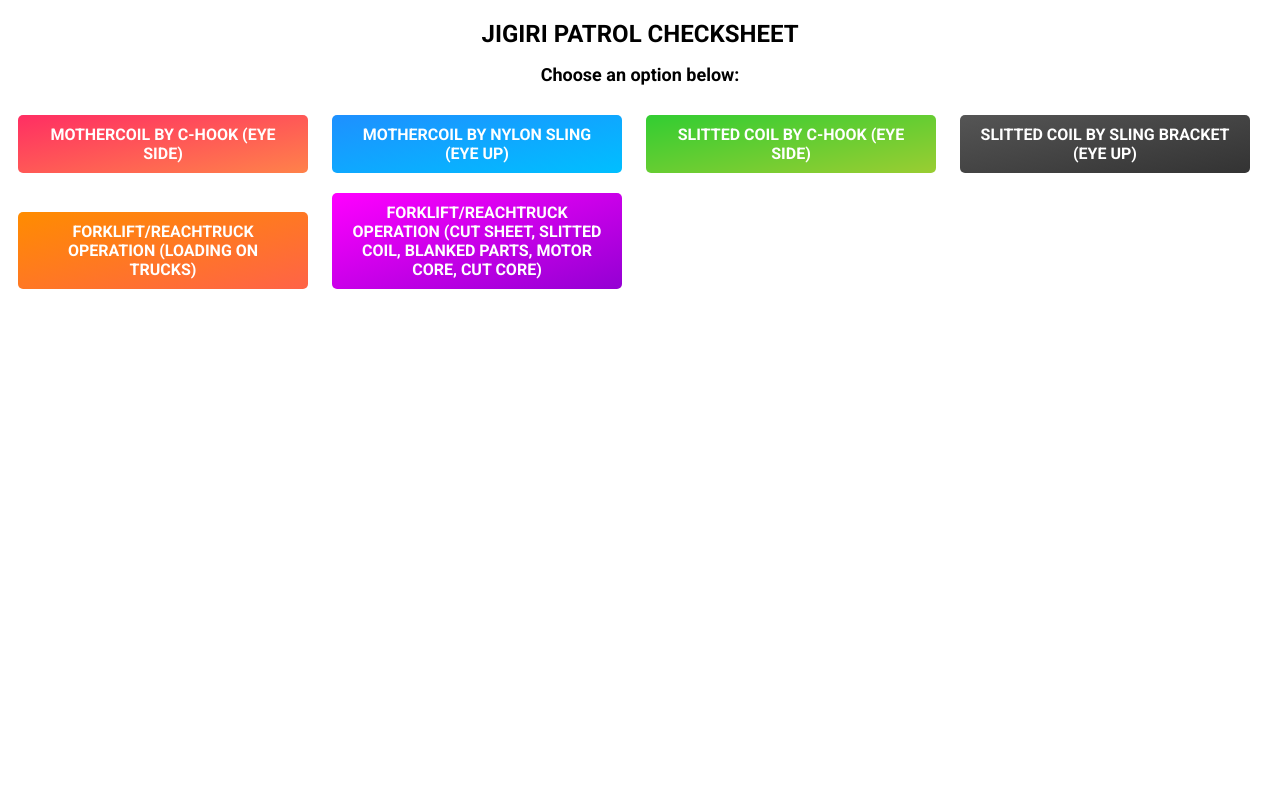
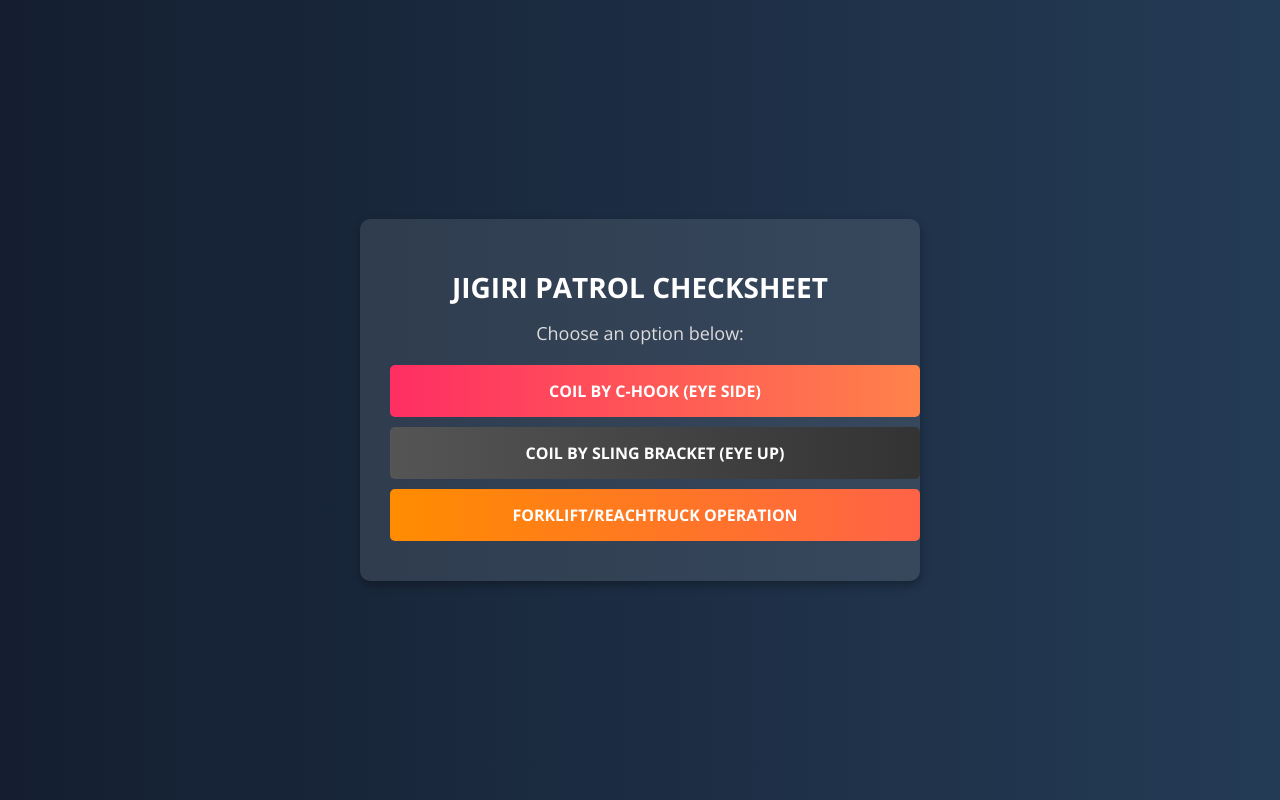
Before and after one commit to jfejssmweb/jigiriform, a plain HTML site: page index.html in a window 1280 px wide. Drawn offline with nearby package versions, Linux system fonts and the light colour scheme.

Commit message:
Update index.html

```diff
--- a/index.html
+++ b/index.html
@@ -1,80 +1,86 @@
 <!DOCTYPE html>
-<html>
+<html lang="en">
 <head>
   <meta name="viewport" content="width=device-width, initial-scale=1">
-  <link href="https://fonts.googleapis.com/css?family=Roboto:400,700" rel="stylesheet">
+  <link href="https://fonts.googleapis.com/css?family=Open+Sans:400,700" rel="stylesheet">
   <link rel="stylesheet" href="https://cdnjs.cloudflare.com/ajax/libs/font-awesome/4.7.0/css/font-awesome.min.css">
   <style>
-    /* CSS code for the buttons */
-    .button {
-      display: inline-block;
-      padding: 10px 20px;
-      border-radius: 5px;
-      color: #fff;
-      font-family: 'Roboto', sans-serif;
-      font-weight: 700;
-      font-size: 16px;
+    /* General Styles */
+    body {
+      font-family: 'Open Sans', sans-serif;
+      background: linear-gradient(to right, #141e30, #243b55);
+      color: white;
       text-align: center;
-      text-decoration: none;
-      margin: 10px;
-      width: 250px; /* Set a fixed width for all buttons */
+      display: flex;
+      flex-direction: column;
+      align-items: center;
+      justify-content: center;
+      height: 100vh;
+      margin: 0;
     }
 
-    /* CSS code for the button gradients */
-    /* You can customize the colors for each button here */
-    .button1 {
-      background: linear-gradient(to bottom right, #ff2e63, #ff824a);
+    .container {
+      background: rgba(255, 255, 255, 0.1);
+      padding: 30px;
+      border-radius: 10px;
+      box-shadow: 0px 4px 10px rgba(0, 0, 0, 0.3);
+      max-width: 500px;
+      width: 90%;
     }
 
-    .button2 {
-      background: linear-gradient(to bottom right, #1e90ff, #00bfff);
-    }
-
-    .button3 {
-      background: linear-gradient(to bottom right, #32cd32, #9acd32);
-    }
-
-    .button4 {
-      background: linear-gradient(to bottom right, #555555, #333333);
-    }
-
-    .button5 {
-      background: linear-gradient(to bottom right, #ff8c00, #ff6347);
-    }
-
-	.button6 {
-      background: linear-gradient(to bottom right, #ff00ff, #9400d3);
-    }
-
-    /* CSS code for the heading and subheading */
+    /* Heading */
     .heading {
-      font-family: 'Roboto', sans-serif;
-      font-size: 24px;
+      font-size: 28px;
       font-weight: 700;
-      text-align: center;
-      margin-top: 20px;
+      margin-bottom: 10px;
     }
 
     .subheading {
-      font-family: 'Roboto', sans-serif;
       font-size: 18px;
+      font-weight: 400;
+      margin-bottom: 20px;
+      color: #ddd;
+    }
+
+    /* Button Styles */
+    .button {
+      display: block;
+      width: 100%;
+      padding: 15px;
+      border-radius: 5px;
+      color: white;
+      font-size: 16px;
+      font-weight: 700;
       text-align: center;
-      margin-bottom: 20px;
+      text-decoration: none;
+      margin: 10px 0;
+      transition: transform 0.2s ease, opacity 0.2s ease;
     }
+
+    .button:hover {
+      transform: scale(1.05);
+      opacity: 0.9;
+    }
+
+    /* Button Gradients */
+    .button1 { background: linear-gradient(to right, #ff2e63, #ff824a); }
+    .button2 { background: linear-gradient(to right, #1e90ff, #00bfff); }
+    .button3 { background: linear-gradient(to right, #32cd32, #9acd32); }
+    .button4 { background: linear-gradient(to right, #555555, #333333); }
+    .button5 { background: linear-gradient(to right, #ff8c00, #ff6347); }
+
   </style>
 </head>
 <body>
-  <!-- HTML code for the heading and subheading -->
-  <h1 class="heading">JIGIRI PATROL CHECKSHEET</h1>
-  <h2 class="subheading">Choose an option below:</h2>
 
-  <!-- HTML code for the buttons -->
-  <a href="https://form.jotform.com/231928996954478" class="button button1">MOTHERCOIL BY C-HOOK (EYE SIDE)</a>
-  <a href="https://form.jotform.com/231932598295469" class="button button2">MOTHERCOIL BY NYLON SLING (EYE UP)</a>
-  <a href="https://form.jotform.com/231937638636468" class="button button3">SLITTED COIL BY C-HOOK (EYE SIDE)</a>
-  <a href="https://form.jotform.com/231938311351451" class="button button4">SLITTED COIL BY SLING BRACKET (EYE UP)</a>
-  <a href="https://form.jotform.com/232038320100435" class="button button5">FORKLIFT/REACHTRUCK OPERATION (LOADING ON TRUCKS)</a>
-  <a href="https://form.jotform.com/232039106507449" class="button button6">FORKLIFT/REACHTRUCK OPERATION (CUT SHEET, SLITTED COIL, BLANKED PARTS, MOTOR CORE, CUT CORE)</a>
+  <div class="container">
+    <h1 class="heading">JIGIRI PATROL CHECKSHEET</h1>
+    <h2 class="subheading">Choose an option below:</h2>
+
+    <a href="https://form.jotform.com/231937638636468" class="button button1">COIL BY C-HOOK (EYE SIDE)</a>
+    <a href="https://form.jotform.com/231938311351451" class="button button4">COIL BY SLING BRACKET (EYE UP)</a>
+    <a href="https://form.jotform.com/250421801585452" class="button button5">FORKLIFT/REACHTRUCK OPERATION</a>
+  </div>
 
 </body>
 </html>
```
